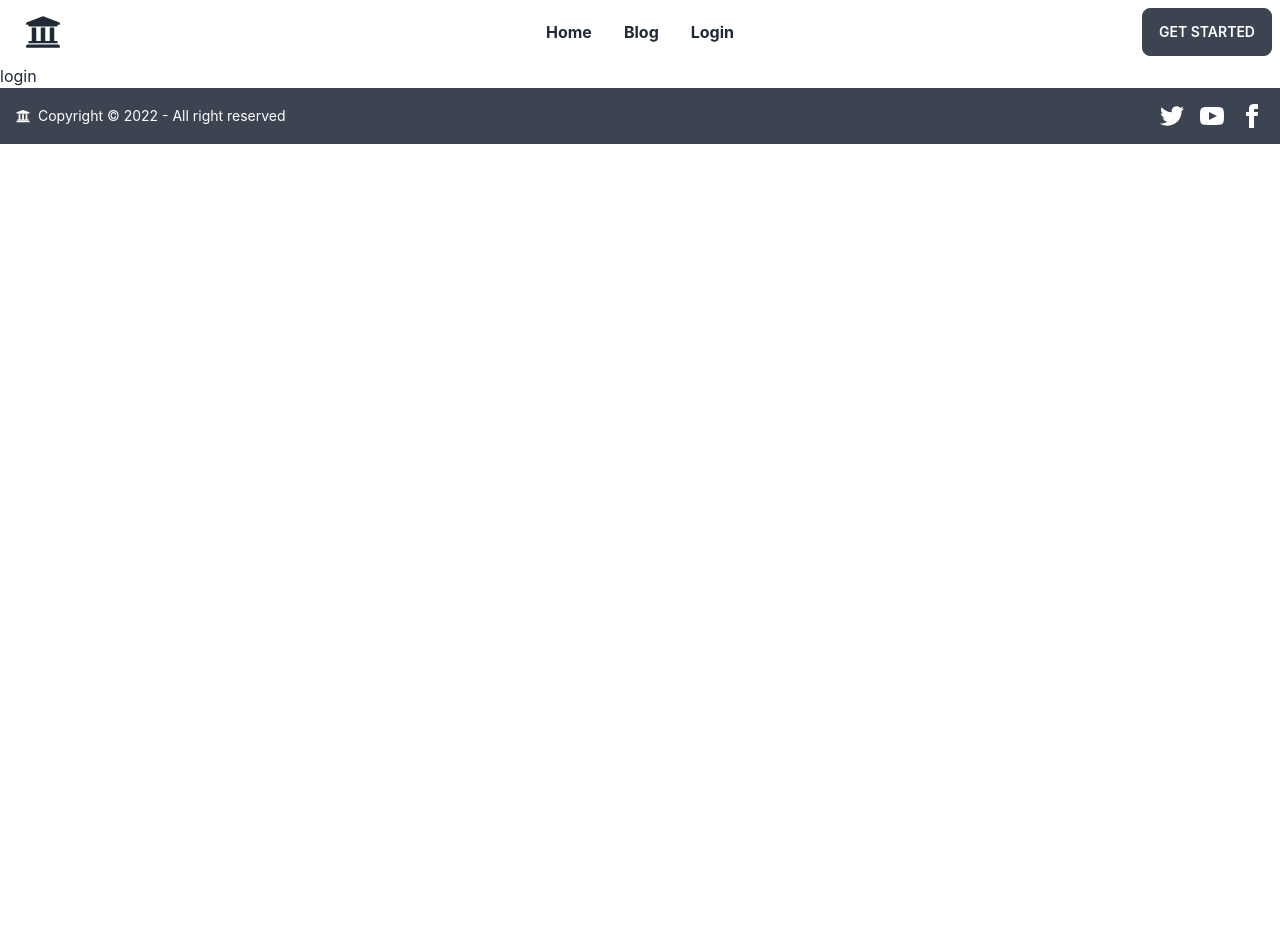
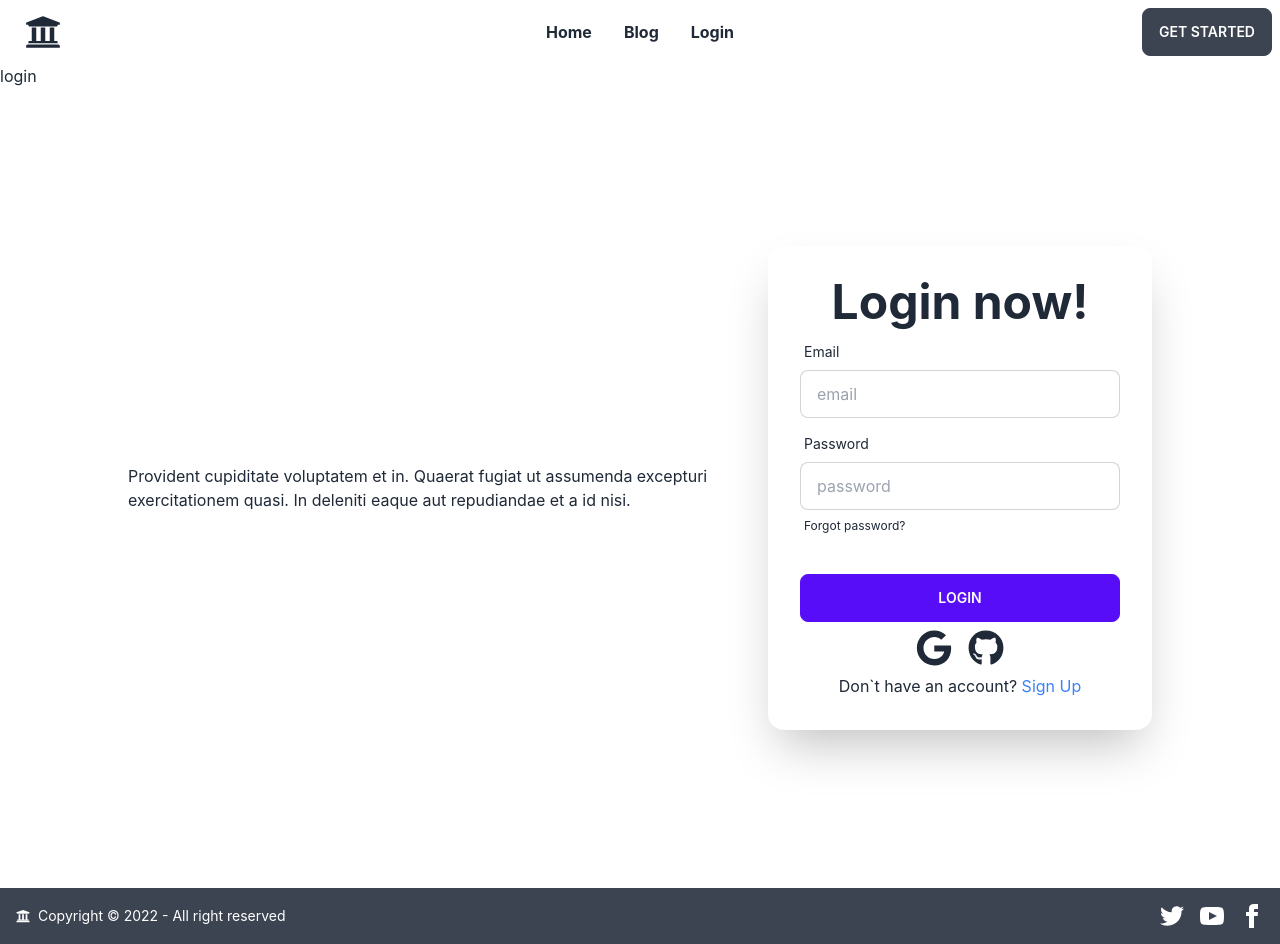
Before and after one commit to Rakib86547/assignment-11-client, a React (Create React App) app: page /login in a window 1280 px wide. Before the commit the page ends 800 px from the top, so only its background shows below. Built offline with nearby package versions, Linux system fonts and the light colour scheme.

Commit message:
login form design

```diff
--- a/src/pages/Login/Login.js
+++ b/src/pages/Login/Login.js
@@ -1,9 +1,48 @@
 import React from 'react';
-
+import { Link } from 'react-router-dom';
+import {FaGoogle, FaGithub} from 'react-icons/fa';
 const Login = () => {
     return (
         <div>
             <h1>login</h1>
+            <div>
+                <div className="hero min-h-screen">
+                    <div className="hero-content flex-col lg:flex-row">
+                        <div className="text-center lg:text-left w-1/2">
+
+                            <p className="py-6">Provident cupiditate voluptatem et in. Quaerat fugiat ut assumenda excepturi exercitationem quasi. In deleniti eaque aut repudiandae et a id nisi.</p>
+                        </div>
+                        <div className="card w-1/2 flex-shrink-0 max-w-sm shadow-2xl bg-base-100">
+                            <form className="card-body">
+                            <h1 className="text-5xl font-bold text-center">Login now!</h1>
+                                <div className="form-control">
+                                    <label className="label">
+                                        <span className="label-text">Email</span>
+                                    </label>
+                                    <input type="text" placeholder="email" className="input input-bordered" />
+                                </div>
+                                <div className="form-control">
+                                    <label className="label">
+                                        <span className="label-text">Password</span>
+                                    </label>
+                                    <input type="text" placeholder="password" className="input input-bordered" />
+                                    <label className="label">
+                                        <Link href="#" className="label-text-alt link link-hover">Forgot password?</Link>
+                                    </label>
+                                </div>
+                                <div className="form-control mt-6">
+                                    <button className="btn btn-primary">Login</button>
+                                </div>
+                                <div className='flex justify-center text-4xl'>
+                                    <button><FaGoogle className='mr-4'/></button>
+                                    <button> <FaGithub/></button>
+                                </div>
+                                <p className='text-center'>Don`t have an account? <Link to='/signup' className='text-blue-500'>Sign Up</Link></p>
+                            </form>
+                        </div>
+                    </div>
+                </div>
+            </div>
         </div>
     );
 };
```
